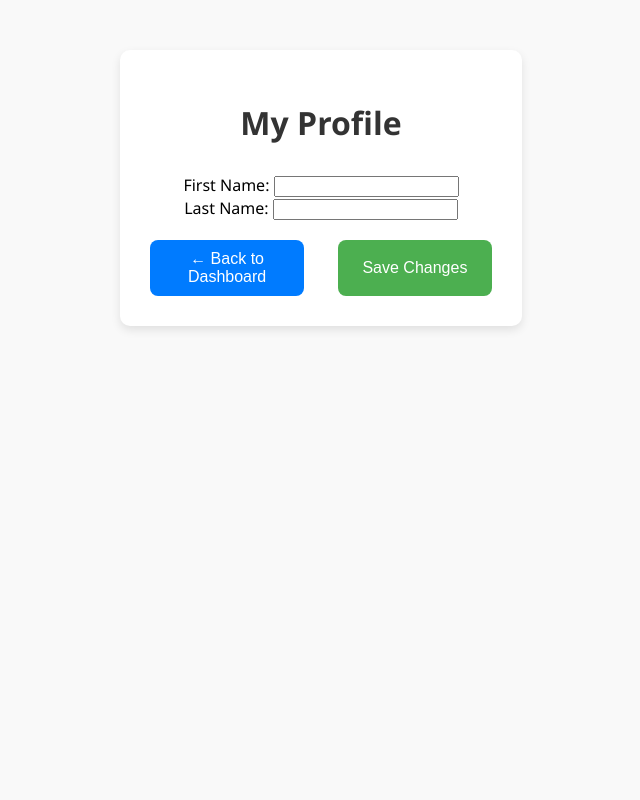
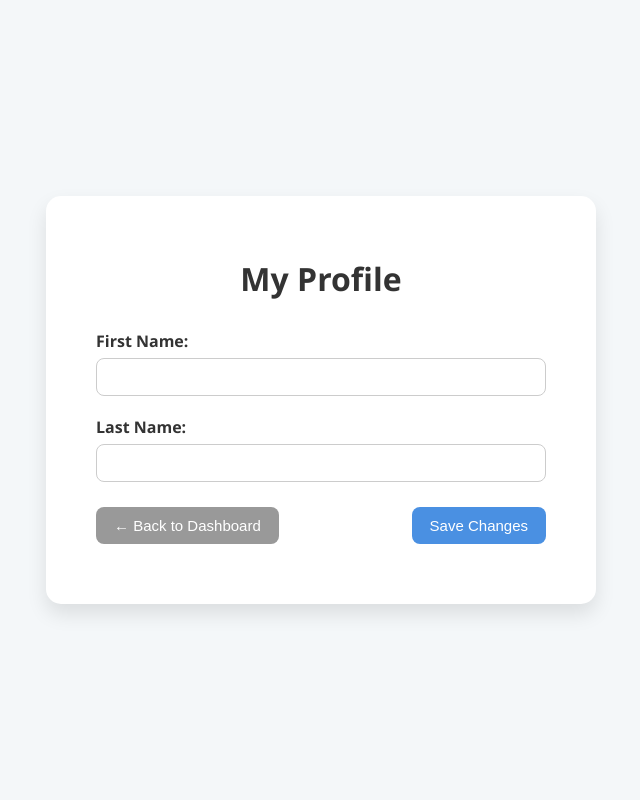
Before and after one commit to XChaitanyaX/djangotutorial, a Django app: page /login/update_profile/ in a window 1280 px wide. Shown: the whole page, without its empty margins (319-959 px from the left). Run offline with Django 5.2, Linux system fonts and the light colour scheme; the visitor is signed in with stand-in values (Sample User, id 1).

Commit message:
added styling to profile updating form

```diff
--- a/login/static/login/update_profile_style.css
+++ b/login/static/login/update_profile_style.css
@@ -1,72 +1,80 @@
 body {
     font-family: 'Segoe UI', Tahoma, Geneva, Verdana, sans-serif;
-    background-color: #f9f9f9;
+    background-color: #f4f7f9;
+    display: flex;
+    justify-content: center;
+    align-items: center;
+    height: 100vh;
     margin: 0;
-    padding: 0;
-    text-align: center;
 }
 
 .profile-container {
-    margin-top: 50px;
-    background: #fff;
-    display: inline-block;
-    padding: 30px;
-    border-radius: 10px;
-    box-shadow: 0px 4px 10px rgba(0,0,0,0.1);
+    background-color: #ffffff;
+    padding: 40px 50px;
+    border-radius: 15px;
+    box-shadow: 0 10px 20px rgba(0, 0, 0, 0.1);
+    width: 450px;
+    max-width: 90%;
 }
 
 h1 {
+    text-align: center;
+    margin-bottom: 30px;
     color: #333;
-    margin-bottom: 30px;
 }
 
-.form-group {
+form > div {
     margin-bottom: 20px;
-    text-align: left;
 }
 
-.form-group label {
+form label {
     display: block;
-    margin-bottom: 5px;
-    color: #555;
+    margin-bottom: 6px;
+    font-weight: 600;
+    color: #333;
 }
 
-.form-group input {
-    width: 300px;
-    padding: 10px;
+form input[type="text"],
+form input[type="email"],
+form input[type="password"] {
+    width: 100%;
+    padding: 10px 12px;
     border: 1px solid #ccc;
-    border-radius: 6px;
+    border-radius: 8px;
+    box-sizing: border-box;
+    font-size: 14px;
 }
 
 .button-bar {
-    margin-top: 20px;
     display: flex;
     justify-content: space-between;
+    margin-top: 25px;
 }
 
-.save-button, .back-button {
-    padding: 10px 20px;
-    font-size: 16px;
+.back-button,
+.save-button {
+    padding: 10px 18px;
     border: none;
     border-radius: 8px;
+    font-size: 15px;
     cursor: pointer;
-    width: 45%;
+    transition: background-color 0.3s ease;
+}
+
+.back-button {
+    background-color: #999;
+    color: #fff;
+}
+
+.back-button:hover {
+    background-color: #7a7a7a;
 }
 
 .save-button {
-    background-color: #4CAF50;
+    background-color: #4a90e2;
     color: white;
 }
 
 .save-button:hover {
-    background-color: #45a049;
+    background-color: #357abd;
 }
-
-.back-button {
-    background-color: #007BFF;
-    color: white;
-}
-
-.back-button:hover {
-    background-color: #0056b3;
-}
```
